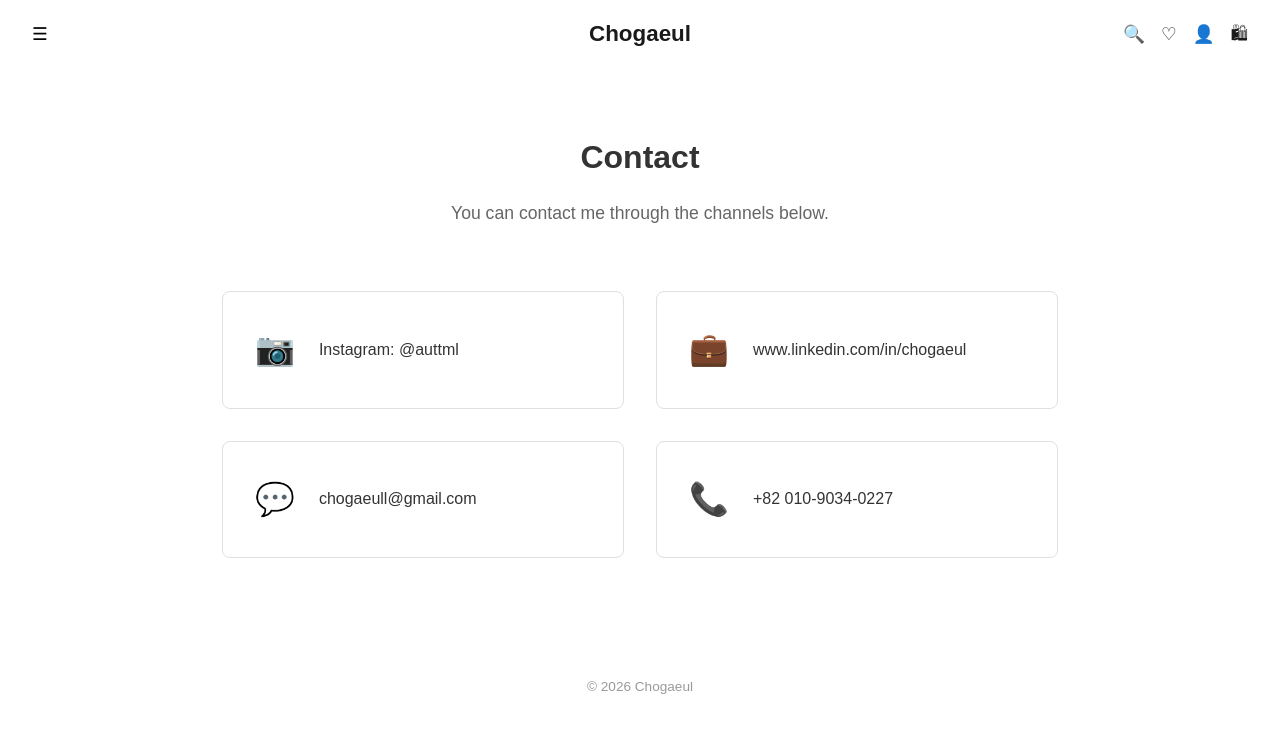
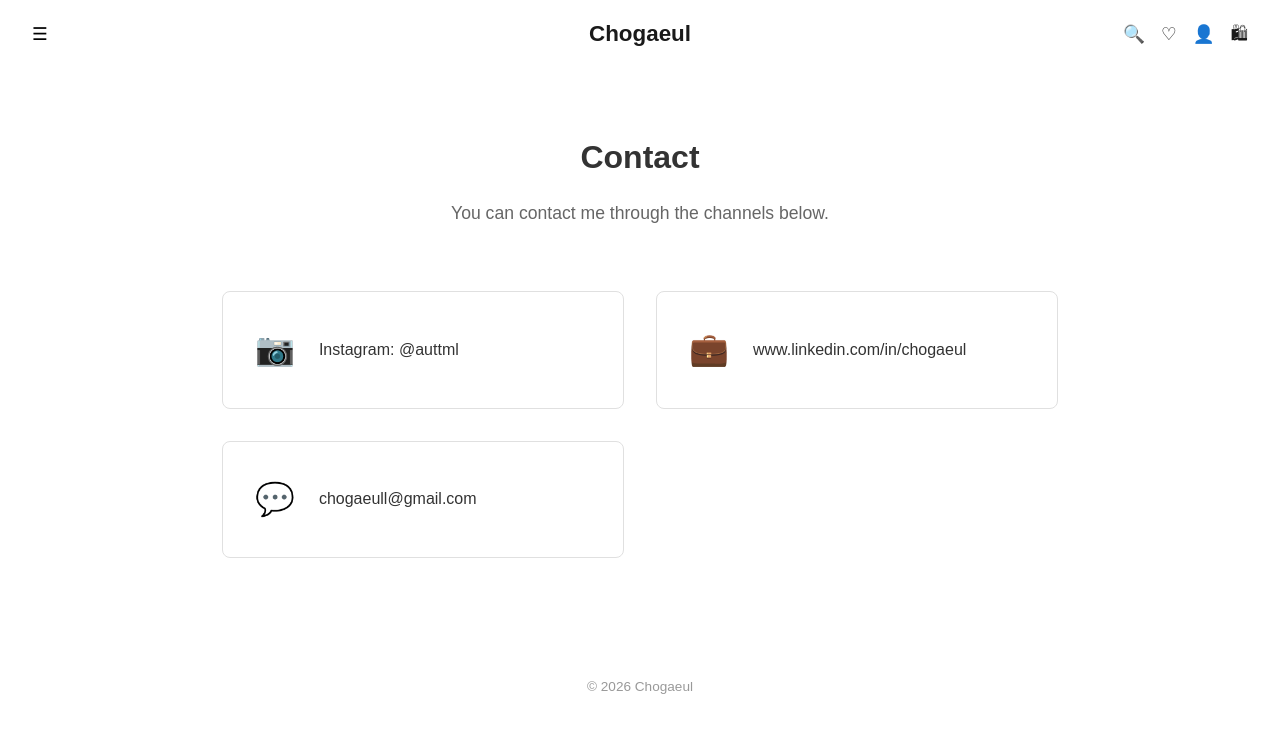
Before and after one commit to autumn-scv/nona, a Vue app: page /contact in a window 1280 px wide. Shown: the top 732 px of the page. Built offline with nearby package versions, Linux system fonts and the light colour scheme.

Commit message:
fix: 연락 페이지에서 전화번호를 빼고 접근성을 보완한다

```diff
--- a/src/pages/ContactPage.vue
+++ b/src/pages/ContactPage.vue
@@ -6,20 +6,16 @@
     </div>
     <div class="contact-grid">
       <a href="https://www.instagram.com/auttml" target="_blank" rel="noopener" class="contact-card">
-        <div class="icon instagram-icon">📷</div>
+        <div class="icon" aria-hidden="true">📷</div>
         <div class="label">Instagram: @auttml</div>
       </a>
       <a href="https://www.linkedin.com/in/chogaeul" target="_blank" rel="noopener" class="contact-card">
-        <div class="icon linkedin-icon">💼</div>
+        <div class="icon" aria-hidden="true">💼</div>
         <div class="label">www.linkedin.com/in/chogaeul</div>
       </a>
       <a href="mailto:chogaeull@gmail.com" class="contact-card">
-        <div class="icon email-icon">💬</div>
+        <div class="icon" aria-hidden="true">💬</div>
         <div class="label">chogaeull@gmail.com</div>
-      </a>
-      <a href="tel:+82-010-9034-0227" class="contact-card">
-        <div class="icon phone-icon">📞</div>
-        <div class="label">+82 010-9034-0227</div>
       </a>
     </div>
   </section>
```
